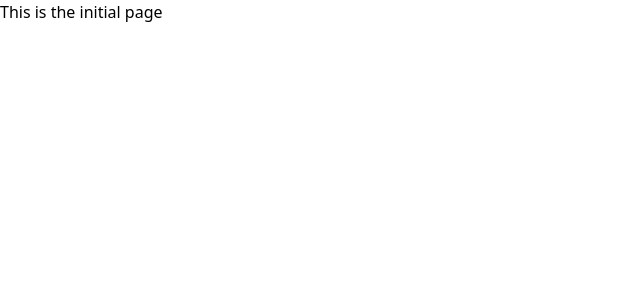
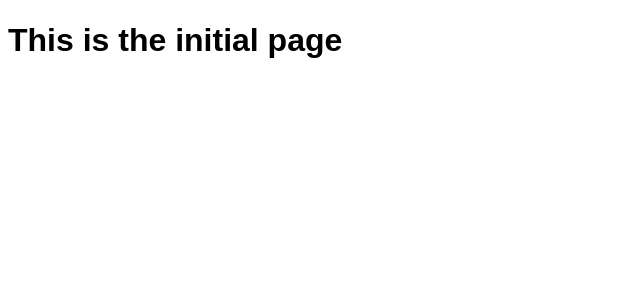
Before and after one commit to Epsilon-Ventures/document-similarity-frontend, a React (Vite) app: page / in a window 1280 px wide. Shown: the top 300 px of the page, without its empty margins (0-640 px from the left). Built offline with nearby package versions, Linux system fonts and the light colour scheme.

Commit message:
chore: add custom theming

```diff
--- a/src/index.css
+++ b/src/index.css
@@ -1,10 +1,42 @@
-@tailwind base;
-@tailwind components;
-@tailwind utilities;
-
-@layer base {
-  html {
-    -moz-osx-font-smoothing: grayscale;
-    -webkit-font-smoothing: antialiased;
+html {
+  @apply xl:text-[62.5%] lg:text-[56.25%] text-[50%];
+}
+body {
+  @apply font-opensans leading-none;
+}
+h1 {
+  @apply font-montserrat text-headline-large;
+}
+h2 {
+  @apply font-montserrat text-headline-medium;
+}
+h3 {
+  @apply text-headline-small;
+}
+img,
+video,
+iframe {
+  max-inline-size: 100%;
+  block-size: auto;
+  object-fit: cover;
+  object-position: top center;
+}
+img {
+  aspect-ratio: 4/3;
+}
+@media (min-width: 1024px) {
+  .text-body-large {
+    font-size: 2rem;
+  }
+  .text-title-large {
+    font-size: 2.66667rem;
   }
 }
+@media (min-width: 1280px) {
+  .text-body-large {
+    font-size: 1.8rem;
+  }
+  .text-title-large {
+    font-size: 2.4rem;
+  }
+}
--- a/tailwind.config.js
+++ b/tailwind.config.js
@@ -1,4 +1,150 @@
 module.exports = {
   content: ['./*.html', './src/**/*.css'],
   plugins: [require('@tailwindcss/forms')],
+  theme: {
+    colors: {
+      white: '#f8f9fa',
+      black: '#212529',
+      source: {
+        primary: '#ffc078',
+      },
+      ref: {
+        primary: {
+          0: '#000000',
+          5: '#290400',
+          10: '#2b1700',
+          15: '#4f0c00',
+          20: '#482a00',
+          25: '#573300',
+          30: '#663d00',
+          35: '#774800',
+          40: '#875200',
+          50: '#a96800',
+          60: '#c8811f',
+          70: '#e79b39',
+          80: '#ffb865',
+          90: '#ffddba',
+          95: '#ffeedf',
+          98: '#fff8f4',
+          99: '#fffbff',
+          100: '#ffffff',
+        },
+      },
+    },
+    fontSize: {
+      'body-small': [
+        '1.2rem',
+        {
+          lineHeight: '1.5',
+          letterSpacing: '',
+          fontWeight: '',
+        },
+      ],
+      'body-medium': [
+        '1.4rem',
+        {
+          lineHeight: '1.5',
+          letterSpacing: '',
+          fontWeight: '',
+        },
+      ],
+      'body-large': [
+        '2.25rem',
+        {
+          lineHeight: '1.5',
+          letterSpacing: '0.5px',
+          fontWeight: '400',
+        },
+      ],
+      'label-small': [
+        '',
+        {
+          lineHeight: '1.5',
+          letterSpacing: '',
+          fontWeight: '',
+        },
+      ],
+      'label-medium': [
+        '',
+        {
+          lineHeight: '1.5',
+          letterSpacing: '',
+          fontWeight: '',
+        },
+      ],
+      'label-large': [
+        '',
+        {
+          lineHeight: '1.5',
+          letterSpacing: '',
+          fontWeight: '',
+        },
+      ],
+      'headline-small': [
+        '1.6rem',
+        {
+          lineHeight: '1.2',
+          letterSpacing: '0.25px',
+          fontWeight: '400',
+        },
+      ],
+      'headline-medium': [
+        '2.4rem',
+        {
+          lineHeight: '1.2',
+          letterSpacing: '',
+          fontWeight: '',
+        },
+      ],
+      'headline-large': [
+        '3.2rem',
+        {
+          lineHeight: '1.2',
+          letterSpacing: '',
+          fontWeight: '',
+        },
+      ],
+      'title-small': [
+        '1.4rem',
+        {
+          lineHeight: '1.2',
+          letterSpacing: '',
+          fontWeight: '',
+        },
+      ],
+      'title-medium': [
+        '1.6rem',
+        {
+          lineHeight: '1.2',
+          letterSpacing: '',
+          fontWeight: '500',
+        },
+      ],
+      'title-large': [
+        '3rem',
+        {
+          lineHeight: '1.2',
+          letterSpacing: '0',
+          fontWeight: '400',
+        },
+      ],
+    },
+    spacing: {
+      1: '1.2rem',
+      2: '2.4rem',
+      3: '4.8rem',
+      4: '6.4rem',
+      5: '9.6rem',
+      6: '12.8rem',
+    },
+    fontFamily: {
+      opensans: ['Open Sans', 'sans-serif'],
+      montserrat: ['Montserrat', 'sans-serif'],
+    },
+    extend: {
+      gridTemplateColumns: {
+        'responsive-grid': 'repeat(auto-fit, minmax(300px, 1fr))',
+      },
+    },
+  },
 };
```
Also changed, not shown: 1 other file (tests, documents, lock files or other folders).
